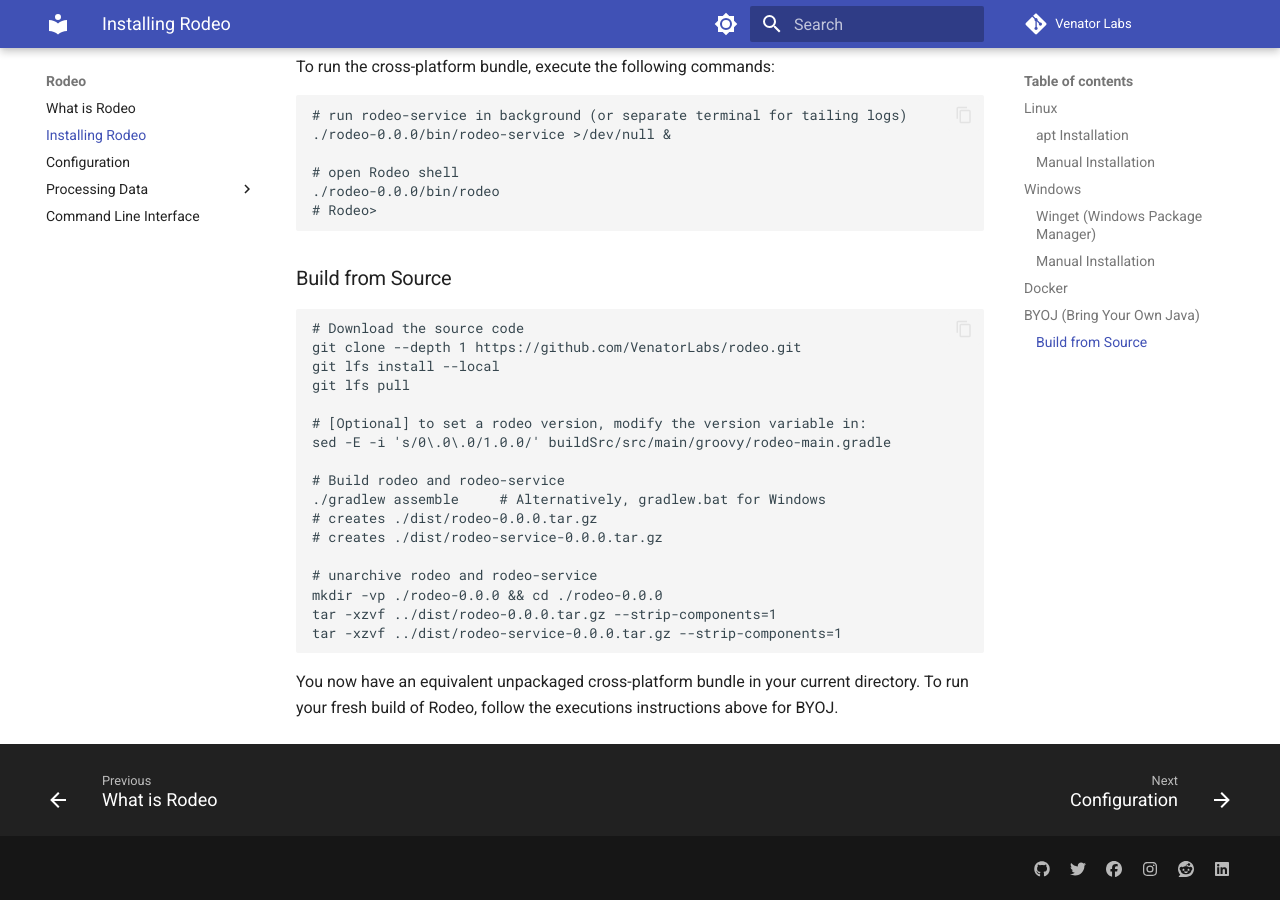
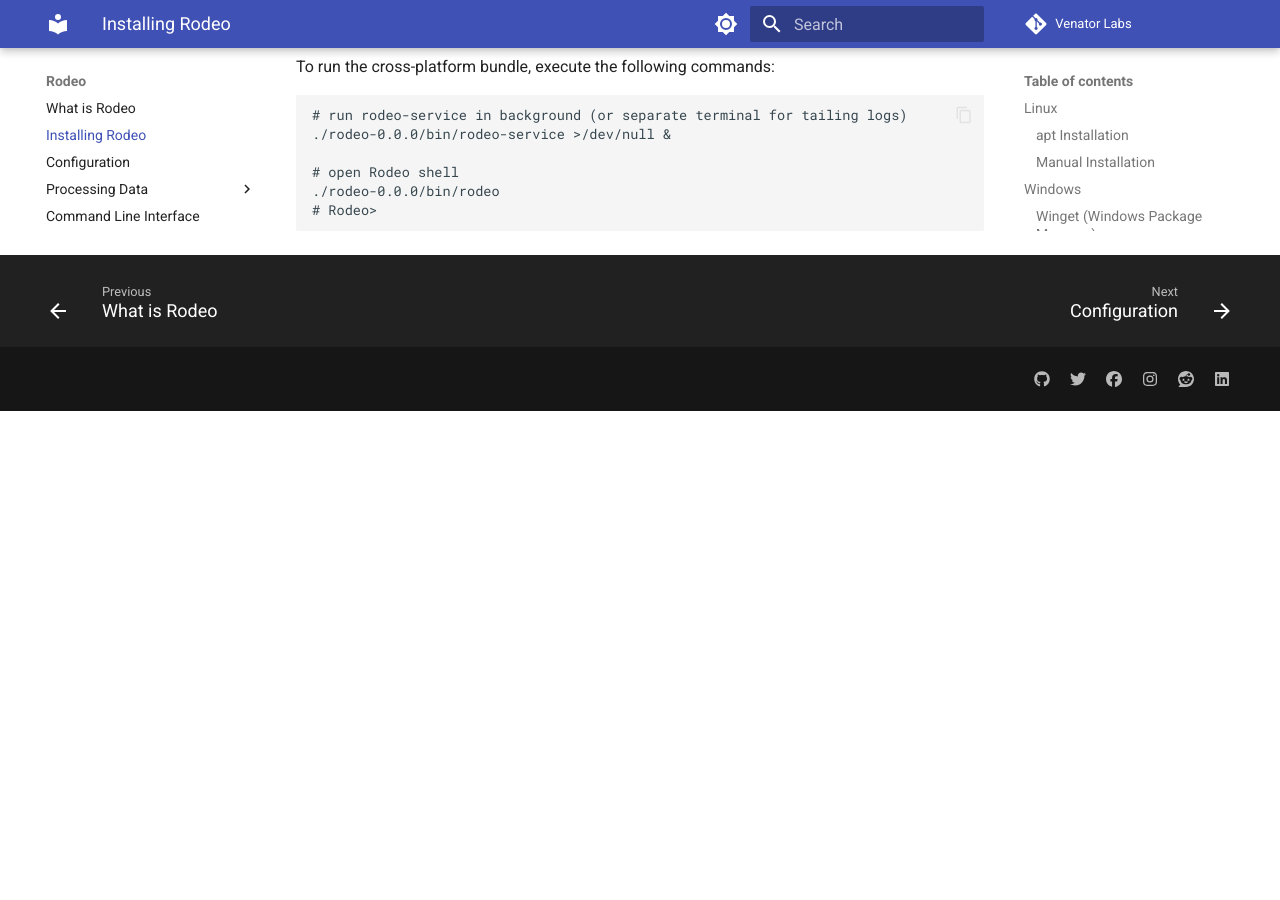
Before and after one commit to VenatorLabs/venator-labs, an MkDocs documentation site: the page built from docs/rodeo/installing-rodeo.md, in a window 1280 px wide and 900 px high, scrolled down 2437 px. Built offline with MkDocs 1.6.1 and Material for MkDocs 9.7.7, drawn with Linux system fonts in a browser that asks for light colours; after the commit the page ends 2848 px from its top, so only the background shows below that.

Commit message:
fix(rodeo-install): drop build-from-source directions

````diff
--- a/docs/rodeo/installing-rodeo.md
+++ b/docs/rodeo/installing-rodeo.md
@@ -95,27 +95,3 @@ To run the cross-platform bundle, execute the following commands:
 ./rodeo-0.0.0/bin/rodeo
 # Rodeo>
 ```
-
-### Build from Source
-
-```sh
-# Download the source code
-git clone --depth 1 https://github.com/VenatorLabs/rodeo.git
-git lfs install --local
-git lfs pull
-
-# [Optional] to set a rodeo version, modify the version variable in:
-sed -E -i 's/0\.0\.0/1.0.0/' buildSrc/src/main/groovy/rodeo-main.gradle
-
-# Build rodeo and rodeo-service
-./gradlew assemble     # Alternatively, gradlew.bat for Windows
-# creates ./dist/rodeo-0.0.0.tar.gz
-# creates ./dist/rodeo-service-0.0.0.tar.gz
-
-# unarchive rodeo and rodeo-service
-mkdir -vp ./rodeo-0.0.0 && cd ./rodeo-0.0.0
-tar -xzvf ../dist/rodeo-0.0.0.tar.gz --strip-components=1
-tar -xzvf ../dist/rodeo-service-0.0.0.tar.gz --strip-components=1
-```
-
-You now have an equivalent unpackaged cross-platform bundle in your current directory. To run your fresh build of Rodeo, follow the executions instructions above for BYOJ.
````
